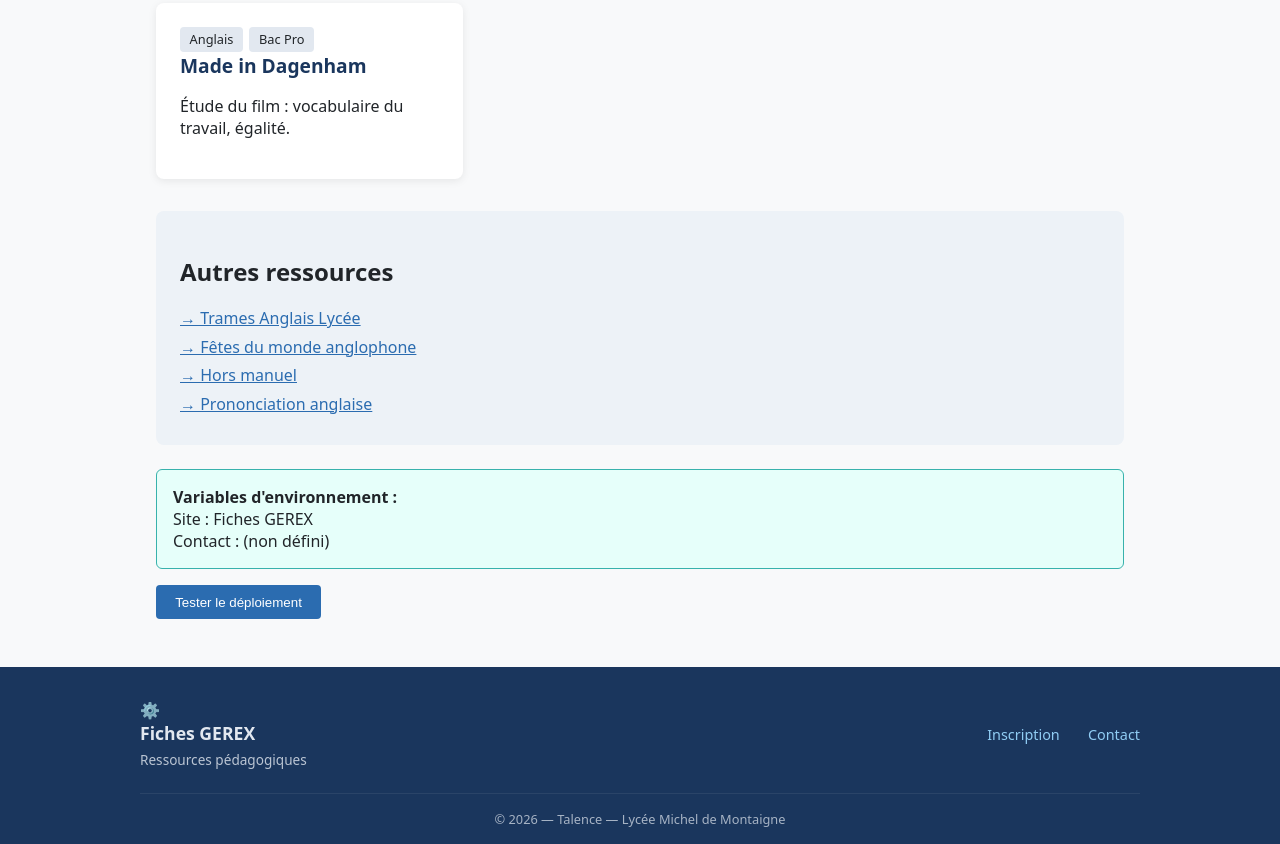
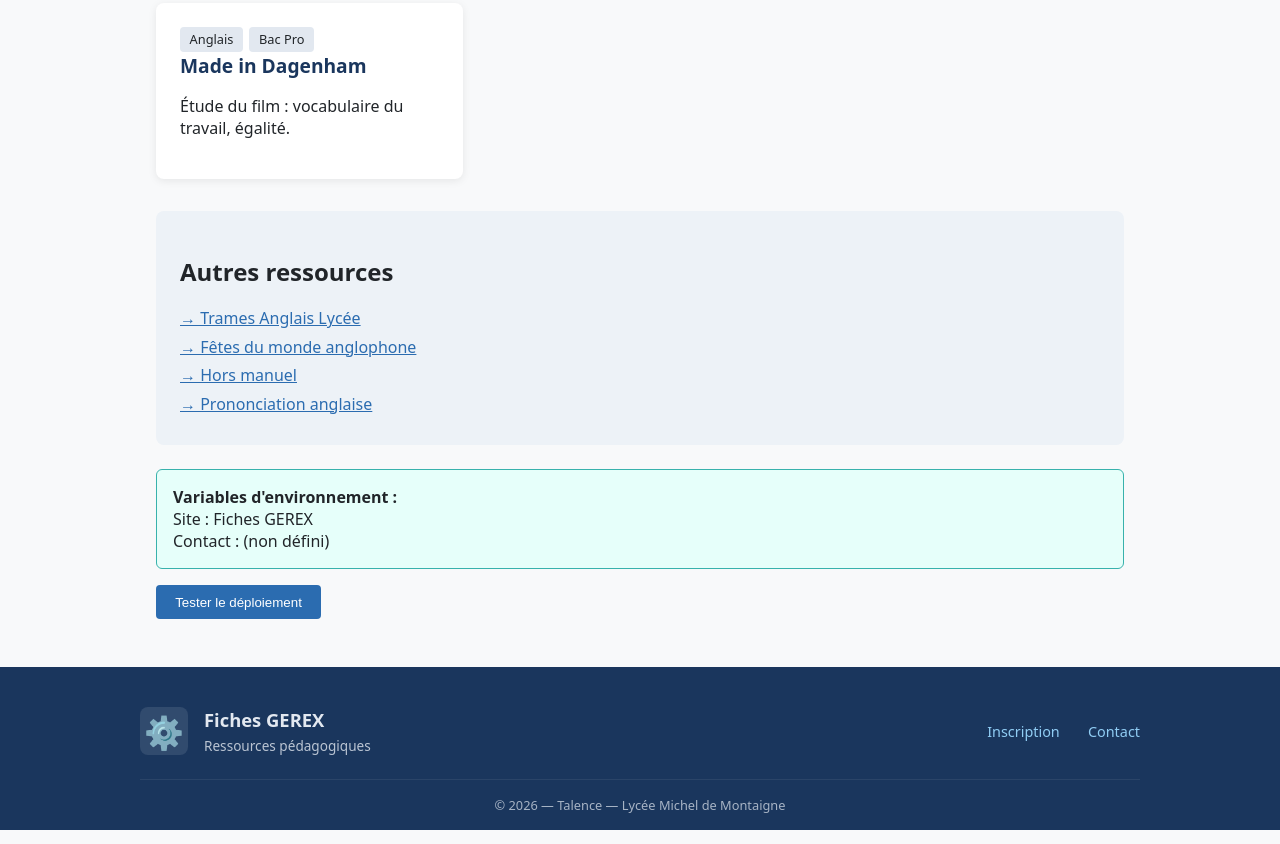
Before and after one commit to caropaolipompougnac84-code/fiches-gerex, a website built with Vite: page index.html in a window 1280 px wide. Shown: the part 487-1331 px from the top of the page. Built offline with nearby package versions, Linux system fonts and the light colour scheme.

Commit message:
Style footer with logo

```diff
--- a/src/style.css
+++ b/src/style.css
@@ -18,7 +18,7 @@ main { max-width: 1000px; margin: 2rem auto; padding: 0 1rem; }
   background: #1a365d;
   color: #e2e8f0;
   margin-top: 3rem;
-  padding: 2rem 1rem 1rem;
+  padding: 2.5rem 1rem 1rem;
 }
 .footer-content {
   max-width: 1000px;
@@ -27,10 +27,25 @@ main { max-width: 1000px; margin: 2rem auto; padding: 0 1rem; }
   justify-content: space-between;
   align-items: center;
   flex-wrap: wrap;
+  gap: 1.5rem;
+}
+.footer-brand {
+  display: flex;
+  align-items: center;
   gap: 1rem;
 }
-.footer-brand strong { font-size: 1.1rem; }
-.footer-brand p { margin: 0.3rem 0 0; font-size: 0.85rem; opacity: 0.8; }
+.footer-logo {
+  font-size: 2rem;
+  background: rgba(255,255,255,0.1);
+  width: 48px;
+  height: 48px;
+  display: flex;
+  align-items: center;
+  justify-content: center;
+  border-radius: 8px;
+}
+.footer-brand strong { font-size: 1.15rem; }
+.footer-brand p { margin: 0.25rem 0 0; font-size: 0.85rem; opacity: 0.8; max-width: 280px; }
 .footer-links a {
   color: #90cdf4;
   text-decoration: none;
```
